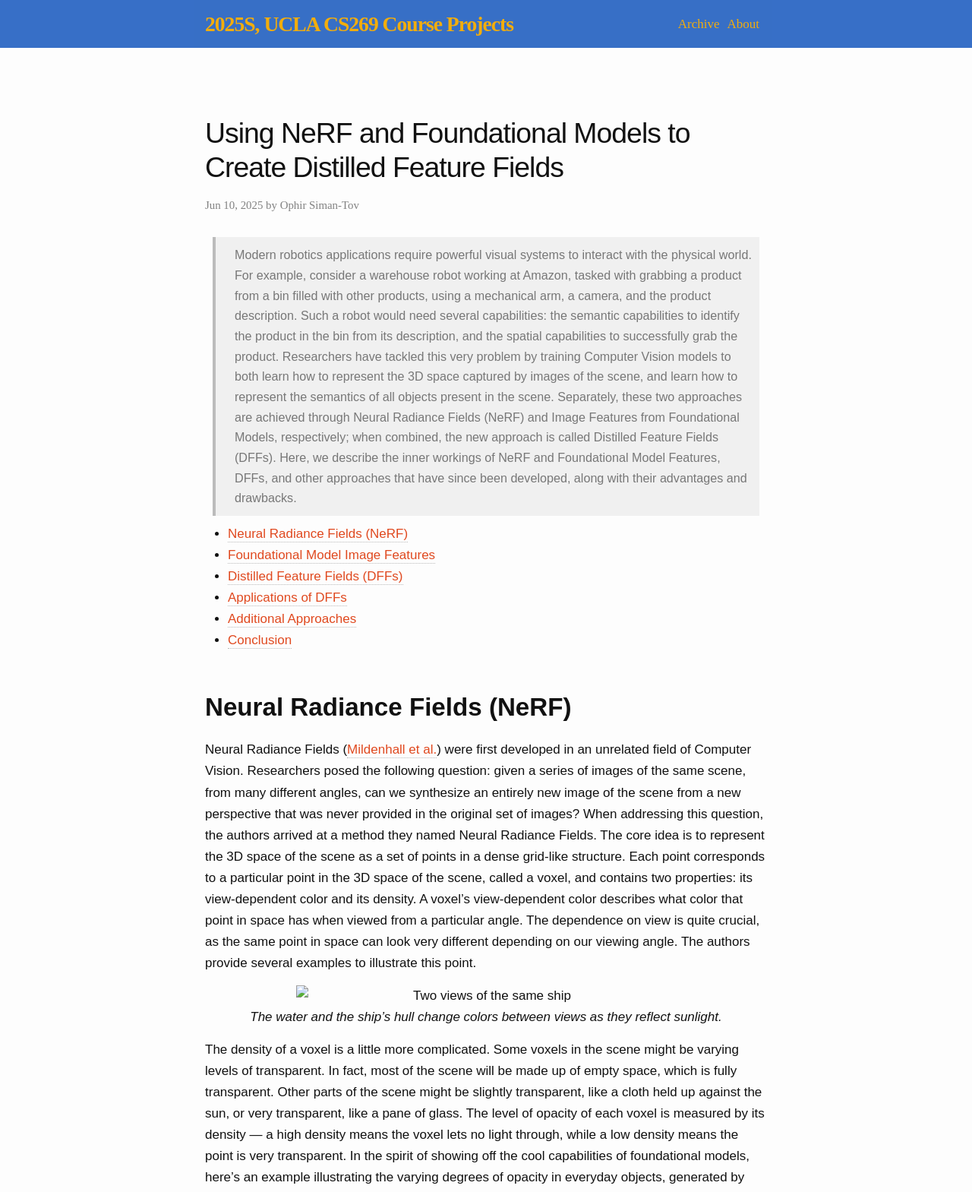
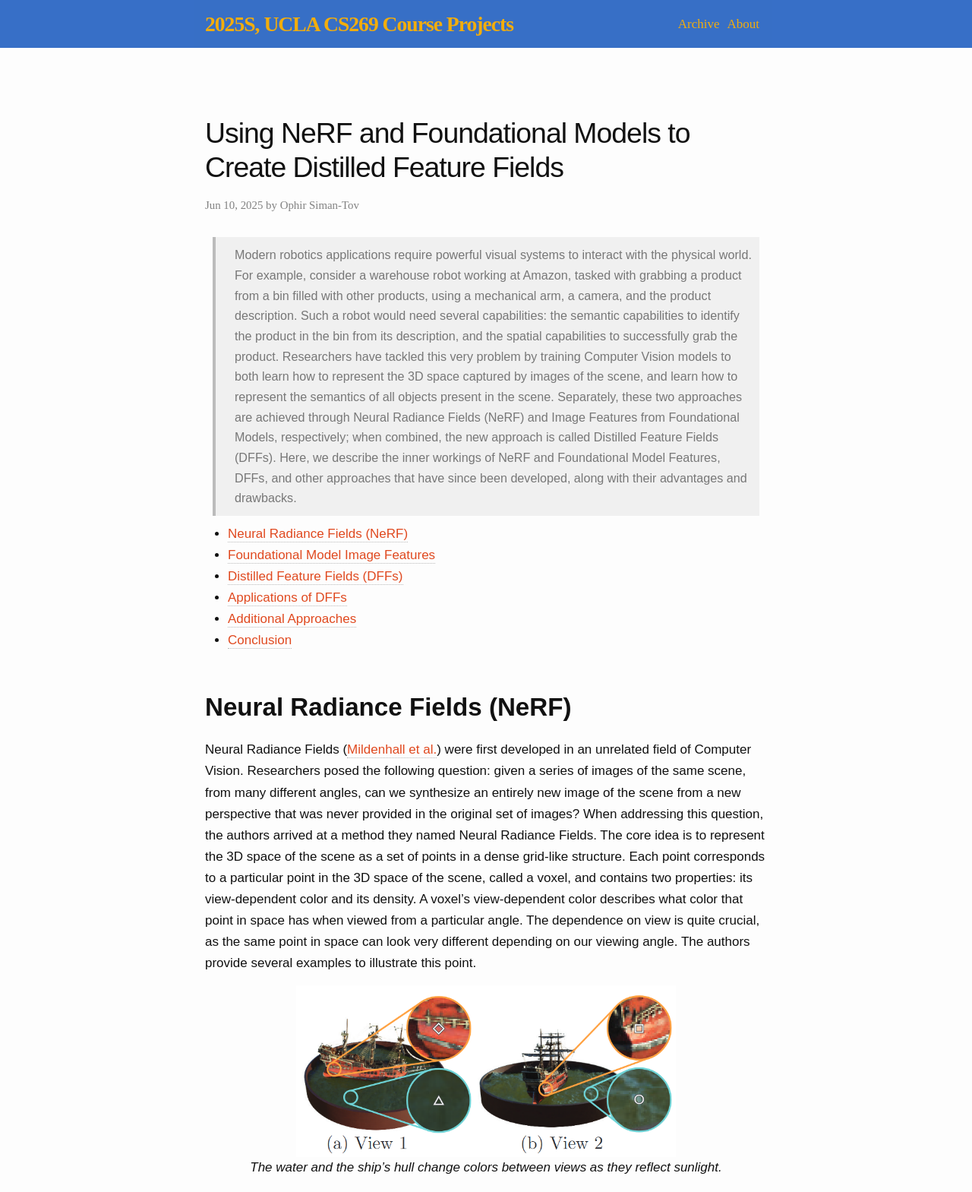
Before and after one commit to UCLAdeepvision/CS269-Projects-2025Spring, a Jekyll site: the page built from _posts/2025-06-10-student-24-DFFs.md, in a window 1280 px wide. Shown: the top 1569 px of the page at 76% size. Built offline with Jekyll 4.4.1, drawn with Linux system fonts in a browser that asks for light colours; some web fonts are replaced; comment, search, counter and statistics services are not loaded.

Commit message:
fixed image paths

```diff
--- a/_posts/2025-06-10-student-24-DFFs.md
+++ b/_posts/2025-06-10-student-24-DFFs.md
@@ -20,14 +20,14 @@ Neural Radiance Fields ([Mildenhall et al.](https://arxiv.org/pdf/2003.08934)) w
 The core idea is to represent the 3D space of the scene as a set of points in a dense grid-like structure. Each point corresponds to a particular point in the 3D space of the scene, called a voxel, and contains two properties: its view-dependent color and its density. A voxel’s view-dependent color describes what color that point in space has when viewed from a particular angle. The dependence on view is quite crucial, as the same point in space can look very different depending on our viewing angle. The authors provide several examples to illustrate this point.
 
 <div style="text-align: center;">
-  <img src="{{ '/assets/images/ophir_siman-tov_student-24/ship.PNG' | relative_url }}" style="width: 500px; max-width: 100%;" alt="Two views of the same ship">
+  <img src="{{ '/assets/images/student-24/ship.PNG' | relative_url }}" style="width: 500px; max-width: 100%;" alt="Two views of the same ship">
   <p><em>The water and the ship’s hull change colors between views as they reflect sunlight.</em></p>
 </div>
 
 The density of a voxel is a little more complicated. Some voxels in the scene might be varying levels of transparent. In fact, most of the scene will be made up of empty space, which is fully transparent. Other parts of the scene might be slightly transparent, like a cloth held up against the sun, or very transparent, like a pane of glass. The level of opacity of each voxel is measured by its density — a high density means the voxel lets no light through, while a low density means the point is very transparent. In the spirit of showing off the cool capabilities of foundational models, here’s an example illustrating the varying degrees of opacity in everyday objects, generated by [Gemini 2.5 Flash](https://gemini.google.com/app).
 
 <div style="text-align: center;">
-  <img src="{{ '/assets/images/ophir_siman-tov_student-24/Gemini_Generated_Image_b5acl5b5acl5b5ac.png' | relative_url }}" style="width: 500px; max-width: 100%;" alt="Scene with objects of varying levels of opacity">
+  <img src="{{ '/assets/images/student-24/Gemini_Generated_Image_b5acl5b5acl5b5ac.png' | relative_url }}" style="width: 500px; max-width: 100%;" alt="Scene with objects of varying levels of opacity">
   <p><em>The glass, cloth, water, wood, and flower petals all have different levels of opacity.</em></p>
 </div>
 
@@ -39,7 +39,7 @@ The obvious next question is how to acquire this dense grid? This is where the a
 NeRF is an incredible technology and was a huge step forward in its field. It was among the first approaches to produce results that look accurate to the human eye, and thanks to the parameterization of Neural Networks is a very general method that can work with nearly any scene. That being said, NeRF has its downsides too. For starters, representing a scene using NeRF involves retraining the entire NeRF Neural Network from scratch to overfit it to the provided images. This alone requires minutes or hours of training for a single scene, and a large computational overhead. Additionally, NeRF fails when any component of the scene is in motion, as temporal dynamics are not intrinsically modeled by NeRF. Lastly, NeRF’s performance dramatically degrades when too few images are provided in training. Below is an example of NeRF’s sharp degradation as the number of images is reduced.
 
 <div style="text-align: center;">
-  <img src="{{ '/assets/images/ophir_siman-tov_student-24/nerf_degrade.PNG' | relative_url }}" style="width: 1000px; max-width: 100%;" alt="Degredation of NeRF reconstruction as less images are provided">
+  <img src="{{ '/assets/images/student-24/nerf_degrade.PNG' | relative_url }}" style="width: 1000px; max-width: 100%;" alt="Degredation of NeRF reconstruction as less images are provided">
   <p><em>The fewer views of the scene we provide NeRF during training, the worse the reconstruction becomes. Eventually degredation "falls off a cliff" between 18 and 20 views.</em></p>
 </div>
 
@@ -54,7 +54,7 @@ Since foundational vision models are trained on many diverse tasks and on enormo
 
   |
 :-------------------------:|:-------------------------:
-![Image of strainer in a beaker]({{ site.baseurl }}/assets/images/ophir_siman-tov_student-24/strainer.PNG)  |  ![DINO image features of previous image]({{ site.baseurl }}/assets/images/ophir_siman-tov_student-24/strainer1_5.PNG)
+![Image of strainer in a beaker]({{ site.baseurl }}/assets/images/student-24/strainer.PNG)  |  ![DINO image features of previous image]({{ site.baseurl }}/assets/images/student-24/strainer1_5.PNG)
 
 <div style="text-align: center;">
   <p><em>The DINO image features understand where one object ends, and another begins, and how they belong to different classes of objects.</em></p>
@@ -77,7 +77,7 @@ You might ask: how do we acquire this 256-dimensional image feature for each vox
 That’s it! We now trained a NeRF model not only to reconstruct the visual aspects of the scene from any view, but also to reconstruct the *semantics* of the scene from any view. It’s a 3D representation that both preserves the spatial and semantic meanings of the scene’s contents. Here is one such scene, where the color of each voxel is the PCA of that voxel’s image features from DFFs.
 
 <div style="text-align: center;">
-  <img src="{{ '/assets/images/ophir_siman-tov_student-24/baymax.PNG' | relative_url }}" style="width: 500px; max-width: 100%;" alt="Distilled Feature Field of a counter top with dinner served on it">
+  <img src="{{ '/assets/images/student-24/baymax.PNG' | relative_url }}" style="width: 500px; max-width: 100%;" alt="Distilled Feature Field of a counter top with dinner served on it">
   <p><em>The resulting representation encodes both spatial and semantic information. Each voxel's image feature output by NeRF is brought down to just 3 values using PCA, and those are shown as RGB colors in this image.</em></p>
 </div>
 
@@ -86,7 +86,7 @@ Naturally, DFFs inherit the strengths and weaknesses of both NeRF and foundation
 
   |  |
 :-------------------------:|:-------------------------:|:-------------------------:
-![Image of strainer in a beaker]({{ site.baseurl }}/assets/images/ophir_siman-tov_student-24/strainer.PNG)  |  ![DINO image features of previous image]({{ site.baseurl }}/assets/images/ophir_siman-tov_student-24/strainer1_5.PNG) | ![NeRF reconstruction of the first image]({{ site.baseurl }}/assets/images/ophir_siman-tov_student-24/strainer2.png)
+![Image of strainer in a beaker]({{ site.baseurl }}/assets/student-24/strainer.PNG)  |  ![DINO image features of previous image]({{ site.baseurl }}/assets/images/student-24/strainer1_5.PNG) | ![NeRF reconstruction of the first image]({{ site.baseurl }}/assets/images/student-24/strainer2.png)
 
 <div style="text-align: center;">
   <p><em>DFFs use all views given to it to construct its image feature representation, and as a result can achieve much higher fidelity views than foundational models that only use a single view to construct their image features</em></p>
@@ -100,14 +100,14 @@ DFFs are powerful spatial and semantic representations of 3D scenes, but how can
 The first work, called F3RM, uses DFFs for robotic manipulation tasks. Their method involves training a DFF for each scene as described above, then using this 3D representation, in conjunction with a human demonstration, to perform robotic manipulation tasks. They acquire the human demonstrations using a VR headset and controllers, and develop a method utilizing the DFF to enable a robotic arm to perform the same task as the one in the demonstration, but in a totally different environment with new objects. Here, the semantic property of DFFs comes in handy, because often the user will demonstrate how to pick up a tall wine glass, and the robotic arm might be expected to pick up a short and wide coffee mug. These two cups don’t look particularly similar, but they have similar meanings, which lets F3RM generalize beyond visual appearances.
 
 <div style="text-align: center;">
-  <img src="{{ '/assets/images/ophir_siman-tov_student-24/f3rm.PNG' | relative_url }}" style="width: 500px; max-width: 100%;" alt="Example of F3RM using DFFs for robotic manipulation">
+  <img src="{{ '/assets/images/student-24/f3rm.PNG' | relative_url }}" style="width: 500px; max-width: 100%;" alt="Example of F3RM using DFFs for robotic manipulation">
   <p><em>F3RM using DFFs for the task of robotic manipulation. Here it uses the DFF to pick up "Baymax" provided to it through a natural language query.</em></p>
 </div>
 
 The next work, called LERF-TOGO, is similar to the first. It also aims to perform robotic manipulation tasks, but focuses on performing them *safely*, and unlike F3RM provides a text description of the desired task as opposed to a demonstration. Just like F3RM, this approach uses DFFs to understand where and what to grasp, but introduces an additional step to direct the robotic arm to grab the parts of the object that are meant to be grasped. For example, LERF-TOGO directs the robotic arm to pick up a frying pan or a knife by their handles, and not by the parts that might harm the robot.
 
 <div style="text-align: center;">
-  <img src="{{ '/assets/images/ophir_siman-tov_student-24/lerftogo.PNG' | relative_url }}" style="width: 500px; max-width: 100%;" alt="Example of LERF-TOGO using DFFs for safe robotic manipulation">
+  <img src="{{ '/assets/images/student-24/lerftogo.PNG' | relative_url }}" style="width: 500px; max-width: 100%;" alt="Example of LERF-TOGO using DFFs for safe robotic manipulation">
   <p><em>LERF-TOGO using DFFs for the task of safe robotic manipulation. LERF-TOGO uses the DFF and a natural language query to grasp the rose from the stem and not the flower.</em></p>
 </div>
 
@@ -118,7 +118,7 @@ Since the success of DFFs, many works have tried to further improve performance,
 One prominent work called Feature 3DGS by [Zhou et al.](https://arxiv.org/pdf/2312.03203) considers working with Distilled Feature Fields, but achieves it through distilling the image features of DINO and other foundational models into a 3D Gaussian Splatting as opposed to a NeRF model. This approach has a number of benefits, but the most significant one is processing time. NeRF implicitly models the scene by using a Neural Network to be able to recover each voxel from the scene one at a time. In contrast, Gaussian Splatting provides an explicit model of the scene, and does so without needing to repeatedly sample from a Neural Network. As a result, this new approach is orders of magnitude faster, while still achieving comparable or better results.
 
 <div style="text-align: center;">
-  <img src="{{ '/assets/images/ophir_siman-tov_student-24/3dgs.PNG' | relative_url }}" style="width: 1000px; max-width: 100%;" alt="Comparison of DFF from 3DGS and NeRF">
+  <img src="{{ '/assets/images/student-24/3dgs.PNG' | relative_url }}" style="width: 1000px; max-width: 100%;" alt="Comparison of DFF from 3DGS and NeRF">
   <p><em>Comparison between the RGB and Distilled Feature Fields of a scene reconstructed by NeRF and by 3D Gaussian Splatting. The RGB reconstructions look comparable to the human eye, but the 3D Gaussian Splatting Distilled Feature Field exhibits somewhat sharper contrast than the NeRF Distilled Feature Field</em></p>
 </div>
 
@@ -126,7 +126,7 @@ One prominent work called Feature 3DGS by [Zhou et al.](https://arxiv.org/pdf/23
 Another significant work called LangSplat by [Qin et al.](https://arxiv.org/pdf/2312.16084) replaces LERF from the LERF-TOFO paper with a Gaussian Splatting equivalent. Just like before, replacing NeRF with Gaussian Splatting dramatically improves efficiency, and even mildly improves performance, all while retaining the Distilled Feature Field’s ability to be queried using natural language. A surprising byproduct of this switch is that LangSplat performs much better at semantic segmentation than its NeRF sibling.
 
 <div style="text-align: center;">
-  <img src="{{ '/assets/images/ophir_siman-tov_student-24/langsplat.png' | relative_url }}" style="width: 1000px; max-width: 100%;" alt="Comparison of LangSplat with LERF">
+  <img src="{{ '/assets/images/student-24/langsplat.png' | relative_url }}" style="width: 1000px; max-width: 100%;" alt="Comparison of LangSplat with LERF">
   <p><em>Comparison between LangSplat Distilled Feature Fields queried with natural language and LERF Distilled Feature Fields queried with the same natural language. LangSplat exhibits superior segmentation with far less noise than LERF. LangSplat looks far closer to the ground truth segmentation than it looks to its competition.</em></p>
 </div>
 
```
